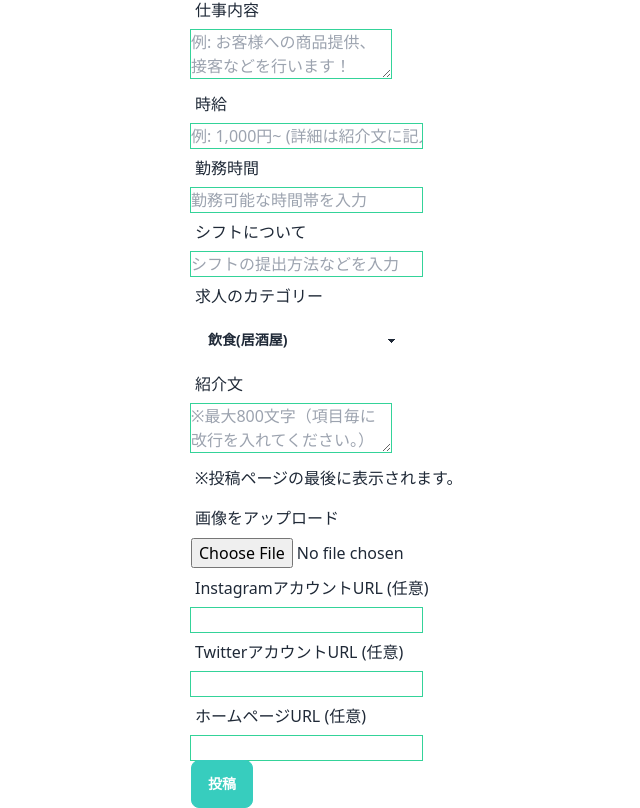
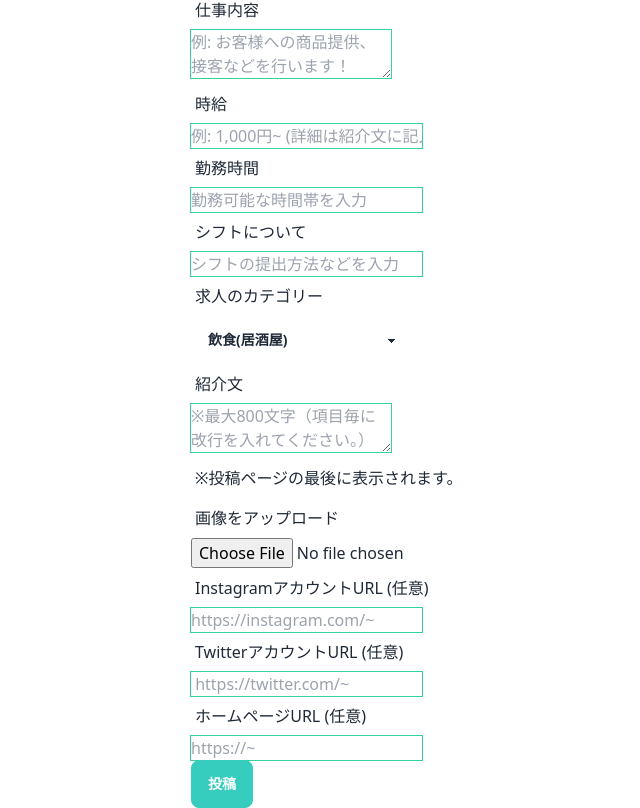
Before and after one commit to soichiro-kotaki/UN-WORK, a Next.js app: page /postform in a window 1280 px wide. Shown: the part 958-1766 px from the top of the page, without its empty margins (65-705 px from the left). Built offline with nearby package versions, Linux system fonts and the light colour scheme; no server answers.

Commit message:
コメント修正・フォーム内のテキスト追加

```diff
--- a/src/apis/post.ts
+++ b/src/apis/post.ts
@@ -27,7 +27,7 @@ export const addJobPost = async (values: PostFormValuesType, uid: string): Promi
         homepage,
     } = values;
 
-    //Storageにフォームから取得した画像ファイルを保存
+    //Storageにフォームから取得した投稿画像を圧縮して保存
     const postImgRef = await uploadPostImage(post_img[0], uid);
     const url = await postImgRef.getDownloadURL();
 
@@ -161,8 +161,9 @@ export const editJobPost = async (
     let url = postData.post_img;
 
     if (post_img) {
-        //Storageにフォームから取得した画像ファイルを保存
+        //Storageにフォームから取得した画像ファイルを圧縮して保存
         const postImgRef = await uploadPostImage(post_img[0], uid);
+        //
         url = await postImgRef.getDownloadURL();
 
         //Storageから既存の投稿画像を削除
--- a/src/components/forms/PostForm.tsx
+++ b/src/components/forms/PostForm.tsx
@@ -274,8 +274,7 @@ export const PostForm: React.FC = () => {
                 <input
                     type="instagram"
                     id="instagram"
-                    placeholder="
-            "
+                    placeholder="https://instagram.com/~"
                     defaultValue={""}
                     className="w-full p-2 pl-3 text-lg duration-150 border border-green-400 rounded-md focus:bg-green-50  focus:outline-none lg:border-0 lg:ring-green-400 lg:ring-1 lg:focus:ring-green-200 lg:focus:ring-4 dark:focus:bg-dark-content"
                     {...register("instagram")}
@@ -288,8 +287,7 @@ export const PostForm: React.FC = () => {
                 <input
                     type="twitter"
                     id="twitter"
-                    placeholder="
-            "
+                    placeholder=" https://twitter.com/~"
                     defaultValue={""}
                     className="w-full p-2 pl-3 text-lg duration-150 border border-green-400 rounded-md focus:bg-green-50  focus:outline-none lg:border-0 lg:ring-green-400 lg:ring-1 lg:focus:ring-green-200 lg:focus:ring-4 dark:focus:bg-dark-content"
                     {...register("twitter")}
@@ -302,8 +300,7 @@ export const PostForm: React.FC = () => {
                 <input
                     type="homepage"
                     id="homepage"
-                    placeholder="
-            "
+                    placeholder="https://~"
                     defaultValue={""}
                     className="w-full p-2 pl-3 text-lg duration-150 border border-green-400 rounded-md focus:bg-green-50  focus:outline-none lg:border-0 lg:ring-green-400 lg:ring-1 lg:focus:ring-green-200 lg:focus:ring-4 dark:focus:bg-dark-content"
                     {...register("homepage")}
```
